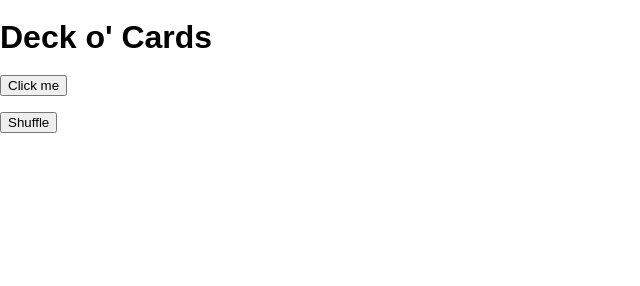
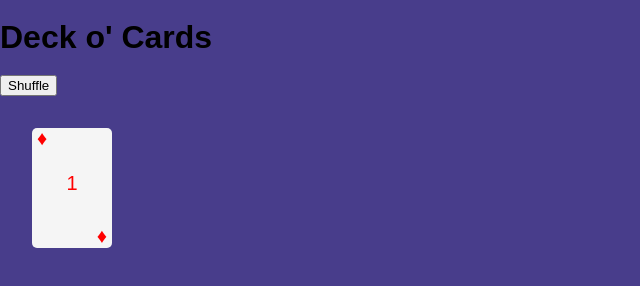
Before and after one commit to nicholasVilela/deck, a website: page public/index.html in a window 1280 px wide. Both pictures are taken after a click on the button "Shuffle". Shown: the whole page, without its empty margins (0-640 px from the left). Drawn offline with Linux system fonts and the light colour scheme.

Commit message:
modified

```diff
--- a/public/index.html
+++ b/public/index.html
@@ -9,12 +9,12 @@
   </head>
   <body>
     <h1>Deck o' Cards</h1>
-    <button onclick="displayInitialDeck()">Click me</button>
-    <div id="card-container">
-      <p id="card-suit"></p>
-      <p id="card-rank"></p>
+    <button id="shuffle" onclick="shuffle()">Shuffle</button>
+    <div id="card-container" class="card">
+      <span name="card-prop" id="card-suit" class="card__suit card__suit--top"></span>
+      <span name="card-prop" id="card-rank" class="card__number"></span>
+      <span name="card-prop" id="card-suit" class="card__suit card__suit--bottom"></span>
     </div>
-    <button id="shuffle" onclick="shuffle()">Shuffle</button>
     <script src="/main.js" charset="utf-8"></script>
   </body>
 </html>
--- a/public/main.js
+++ b/public/main.js
@@ -1,17 +1,10 @@
-class Card {
-  constructor(rank, suit) {
-    this.rank = rank;
-    this.suit = suit;
-  }
-}
-const cardSuit = document.querySelector('#card-suit')
+const shuffleBtn = document.querySelector('#shuffle')
 const cardRank = document.querySelector('#card-rank')
-const shuffleBtn = document.querySelector('#shuffle')
-// const
+const cardSuit = document.querySelectorAll('#card-suit')
+const cardProp = document.querySelectorAll('[name="card-prop"]')
 
-const card1 = new Card('Ace', 'Hearts')
-
-const ranks = ['Ace','1','2','3','4','5','6','7','8','9','10','Jack','Queen','King']
+const deck = []
+const ranks = ['A','1','2','3','4','5','6','7','8','9','10','J','Q','K']
 const suits = ['♥','♦','♠','♣']
 const suitColors = {
   '♥' : 'red',
@@ -19,44 +12,48 @@ const suitColors = {
   '♠' : 'black',
   '♣' : 'black'
 }
-const deck = []
 
-const displayInitialDeck = () => {
-  // Failed attempts
 
-  // suits.forEach(suit => {
-  //   ranks.forEach(rank => {
-  //     deck.push(new Card(ranks[rank], suits[suit]))
-  //   })
-  // })
-  // suits.map(suit => ranks.map(rank => deck.push(new Card(ranks[rank], suits(suit))))
-
-  // Dreaded for loop
-  for(let s = 0; s < suits.length; s++) {
-    for(let r = 0; r < ranks.length; r++) {
-      deck.push(new Card(ranks[r], suits[s]))
-    }
+class Card {
+  constructor(rank, suit) {
+    this.rank = rank;
+    this.suit = suit;
+    this.color = suitColors[this.suit];
   }
-  cardSuit.textContent = deck[0].suit
-  cardRank.textContent = deck[0].rank
-  console.log(deck[0])
 }
 
+const handleColorChange = (card) => {
+  if (card.color == 'red') {
+    cardProp.forEach(prop => {
+      if (prop.classList.contains('black')) {
+        prop.classList.remove('black')
+      }
+      prop.classList.add('red')
+    })
+  }
+  else {
+    cardProp.forEach(prop => {
+      if (prop.classList.contains('red')) {
+        prop.classList.remove('red')
+      }
+      prop.classList.add('black')
+    })
+  }
+}
+
+
 const shuffle = () => {
-  // let remaining = deck.length, t , i
-
-  // while (remaining) {
-  //   let i = Math.floor(Math.random() * remaining--)
-
-  //   t = deck[remaining]
-  //   deck[remaining] = deck[i]
-  //   deck[i] = t
-  // }
+  // Creating deck
+  ranks.forEach(rank => {
+    suits.forEach(suit => {
+      deck.push(new Card(rank, suit))
+    })
+  })
 
   let randomCard = deck[Math.floor(Math.random() * deck.length)]
-  let firstCard = deck[0]
-  firstCard = randomCard
-  cardSuit.textContent = firstCard.suit
-  cardRank.textContent = firstCard.rank
-  console.log(firstCard)
+
+  handleColorChange(randomCard)
+
+  cardSuit.forEach(suit => suit.textContent = randomCard.suit)
+  cardRank.textContent = randomCard.rank
 }
--- a/public/screen.css
+++ b/public/screen.css
@@ -4,9 +4,54 @@
 
 html {
   height: 100%;
+  background-color: darkslateblue;
 }
 
 body {
   margin: 0;
   min-height: 100%;
 }
+
+.card {
+  position: relative;
+  background-color: whitesmoke;
+  width: 5rem;
+  height: 7.5rem;
+  left: 2rem;
+  top: 2rem;
+  border-radius: 5px;
+  font-size: 20px;
+}
+
+.card__suit {
+  width: 100%;
+  display: block;
+}
+
+.card__suit--top {
+  text-align: left;
+  padding-left: 5px;
+}
+
+.card__suit--bottom {
+  position: absolute;
+  bottom: 0px;
+  text-align: left;
+  right: 5px;
+  transform: rotate(180deg);
+}
+
+.card__number {
+  width: 100%;
+  position: absolute;
+  top: 38%;
+  text-align: center;
+}
+
+.red {
+  color: #FF0000;
+}
+
+.black {
+  color: #000;
+}
```
Also changed, not shown: package.json (+5 -3 lines), 1 other file.
